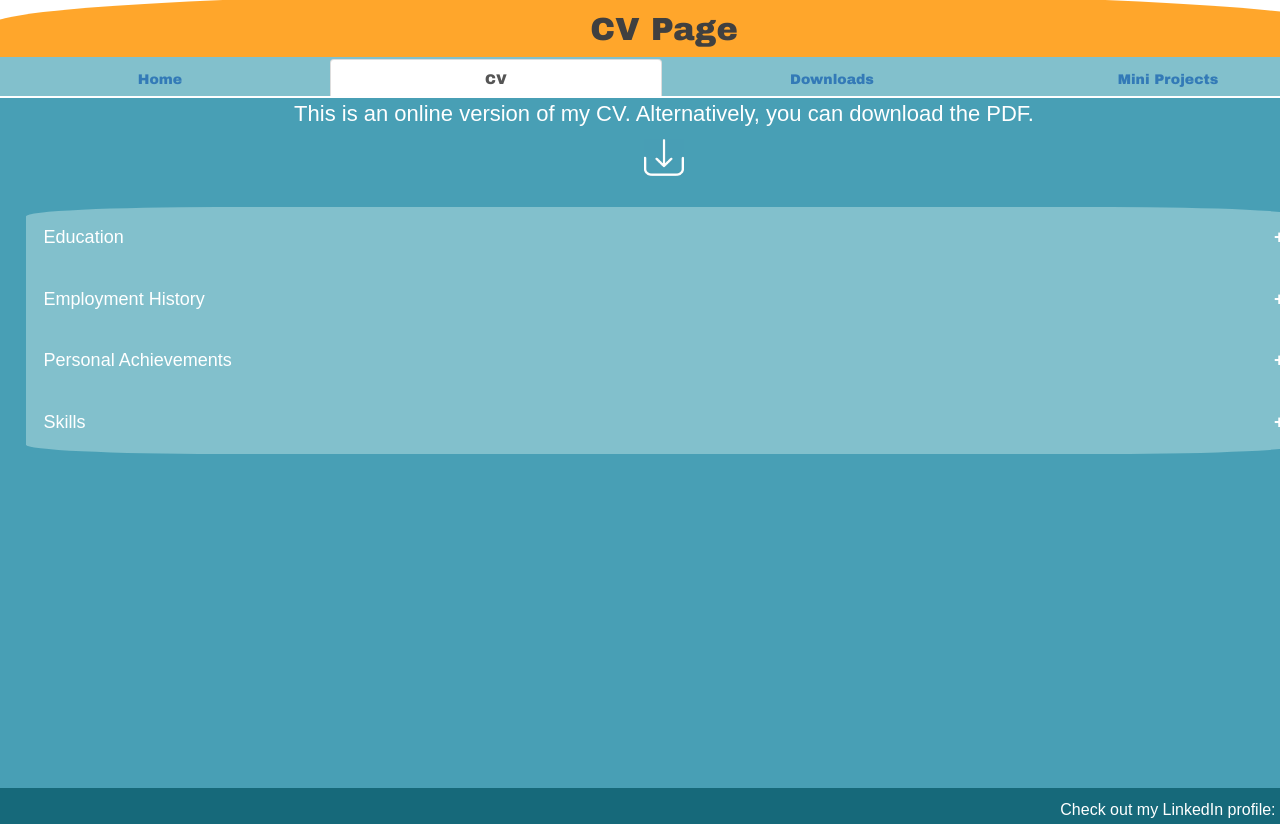
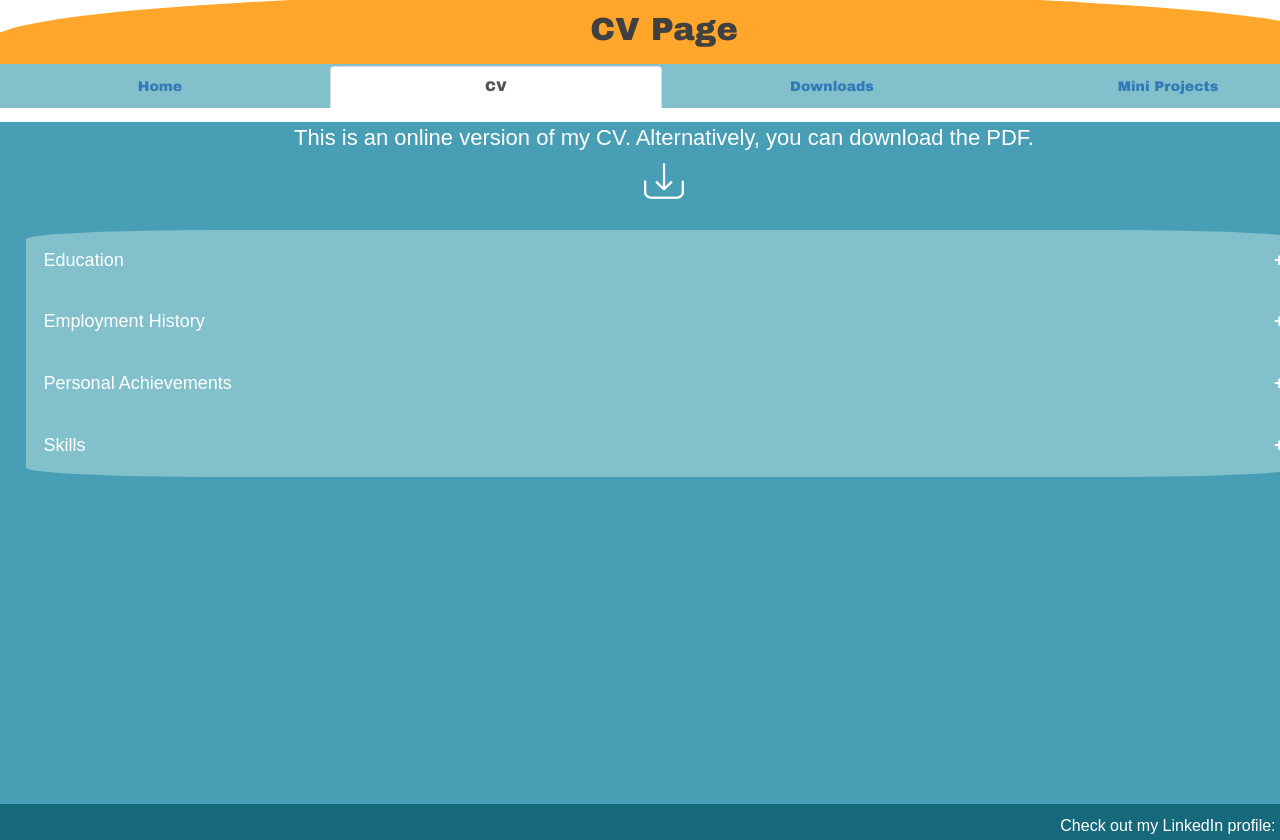
Before and after one commit to ellineggsinacan/ellineggsinacan.github.io, a plain HTML site: page Web Pages/cv.html in a window 1280 px wide. Shown: the top 840 px of the page. Drawn offline with nearby package versions, Linux system fonts and the light colour scheme.

Commit message:
adjusting to fit different resolutions
adjusted all pages to suit most laptop/PC resolutions.

Best on 1920x1080.
Minimum scaling resoluton is 422x768.

After this point, major scrolling is required.

```diff
--- a/Styles/style.css
+++ b/Styles/style.css
@@ -6,10 +6,12 @@ body{
 	width:105%;
 	max-width:1920px;
 	min-width:488px;
+	max-height:96px;
+	min-height::38.4px;
 	margin-left:-8px;
 	overflow:hidden;
 	margin-top:-8px;
-	height:10%;
+	height:5%;
 	background-color:#FFA62B;
 	border-radius:50% 50% 0 0;
 }
@@ -19,13 +21,18 @@ h1{
 	font-size:32px;
 	text-align:center;
 	height:80%;
+	max-height:1536px;
+	min-height:614.4px;
+	position:relative;
 }
 .tabs{
 	position:absolute;
-	top:4;
+	top:8%;
 	width:105%;
 	max-width:1920px;
 	min-width:488px;
+	max-height:384px;
+	min-height: 153.6px;
 	margin-left:-8px;
 	overflow:hidden;
 	height:20%;
@@ -49,10 +56,10 @@ h1{
 
 .mainarea{
 	position:absolute;
-	top:12%;
+	top:15%;
 	height:90%;
-	max-height:1080px;
-	min-height: 728px;
+	max-height:972px;
+	min-height: 691.2px;
 	width:105%;
 	max-width:1920px;
 	min-width:488px;
@@ -163,6 +170,10 @@ h1{
 	width:100%;
 	height:5%;
 	top:95%;
+	max-width:1920px;
+	min-width:488px;
+	max-height:96px;
+	min-height::38.4px;
 	background: #16697A;
 
 }
--- a/Web Pages/cv.html
+++ b/Web Pages/cv.html
@@ -13,7 +13,7 @@
 		<!-- new heading section -->
 		<div class="heading">
 
-			<h1> CV Page </h> 				<!-- set main heading on page -->
+			<h1> CV Page </h1> 				<!-- set main heading on page -->
 
 		</div>
 
@@ -41,11 +41,11 @@
 
 
 			<!-- new area for collapsible sections -->
-			<div style="position:absolute; width:95%; height:50%; top:15%; left:2.5%;">
+			<div style="position:absolute; width:95%; height:50%; top:15%; left:2.5%; max-width:1824px; min-width:729.6px; max-height:960px; min-height:386px;">
 
 				<!-- create collapsible for education -->
 				<button type="button" class="collapsible" style="border-radius:15% 15% 0 0;">Education</button>
-				<div class="content" style="height:85%; width:100%; position:absolute;">
+				<div class="content" style="height:85%; width:100%; position:absolute; min-height:328.1px; max-height:816px; min-width:620.16px; max-width:1550.4px;">
 
 
 					<!-- flip card content for uni degree -->
@@ -119,7 +119,7 @@
 
 				<!-- create collapsible for employment -->
 				<button type="button" class="collapsible">Employment History</button>
-				<div class="content" style="height:65%; width:100%; position:absolute;">
+				<div class="content" style="height:70%; width:100%; position:absolute; max-width:1550.4px; min-width:620.16px; max-height:672px; min-height:270.2px;">
 
 					<!-- flipcard content for NI -->
 					<div style="position: absolute; width:32.67%; height:100%; left:1%;">
```
Also changed, not shown: index.html (+6 -6 lines).
